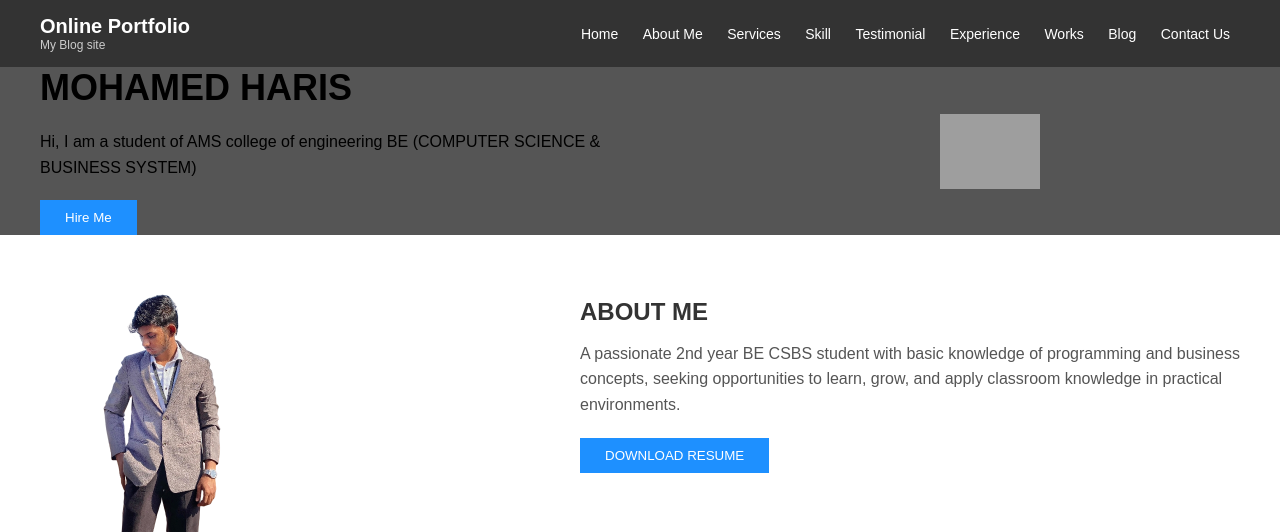
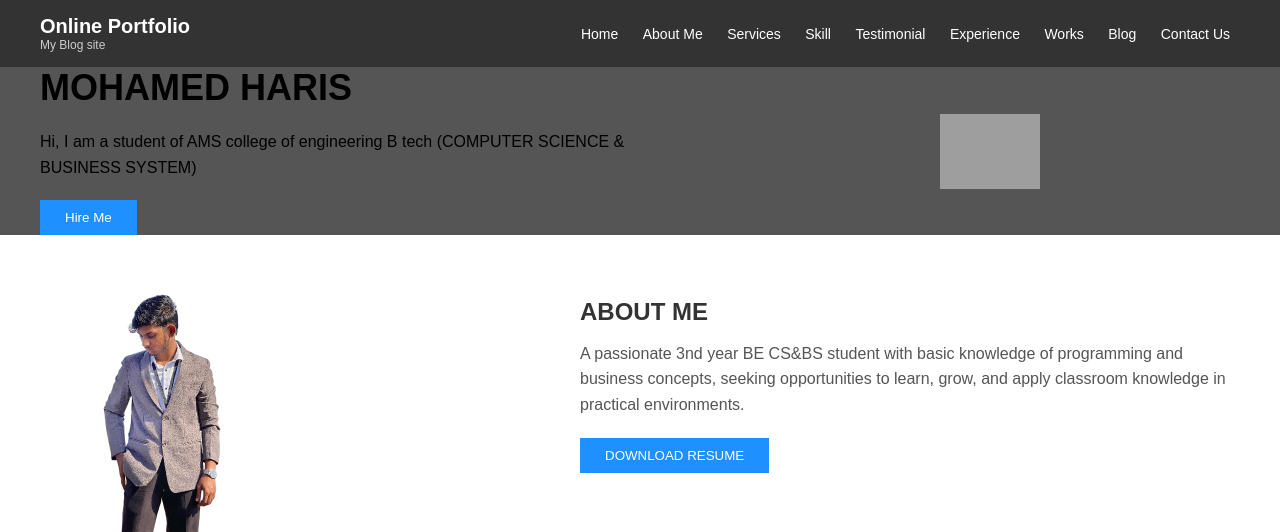
Before and after one commit to shahulharis05-ctrl/hariz, a plain HTML site: page index.html in a window 1280 px wide. Shown: the top 532 px of the page. Drawn offline with Linux system fonts and the light colour scheme; grey boxes are pictures that could not be loaded.

Commit message:
Update index.html

```diff
--- a/index.html
+++ b/index.html
@@ -32,7 +32,7 @@
     <div class="hero-text">
         <h1>MOHAMED HARIS</h1>
         <p>
-            Hi, I am a student of AMS college of engineering BE (COMPUTER SCIENCE & BUSINESS SYSTEM)
+            Hi, I am a student of AMS college of engineering B tech (COMPUTER SCIENCE & BUSINESS SYSTEM)
         </p>
         <button>Hire Me</button>
     </div>
@@ -49,7 +49,7 @@
     <div class="about-text">
         <h2>ABOUT ME</h2>
         <p>
-            A passionate 2nd year BE CSBS student with basic knowledge of programming and business concepts, seeking opportunities to learn, grow, and apply classroom knowledge in practical environments.
+            A passionate 3nd year BE CS&BS student with basic knowledge of programming and business concepts, seeking opportunities to learn, grow, and apply classroom knowledge in practical environments.
         </p>
         <button class="download">DOWNLOAD RESUME</button>
     </div>
```
